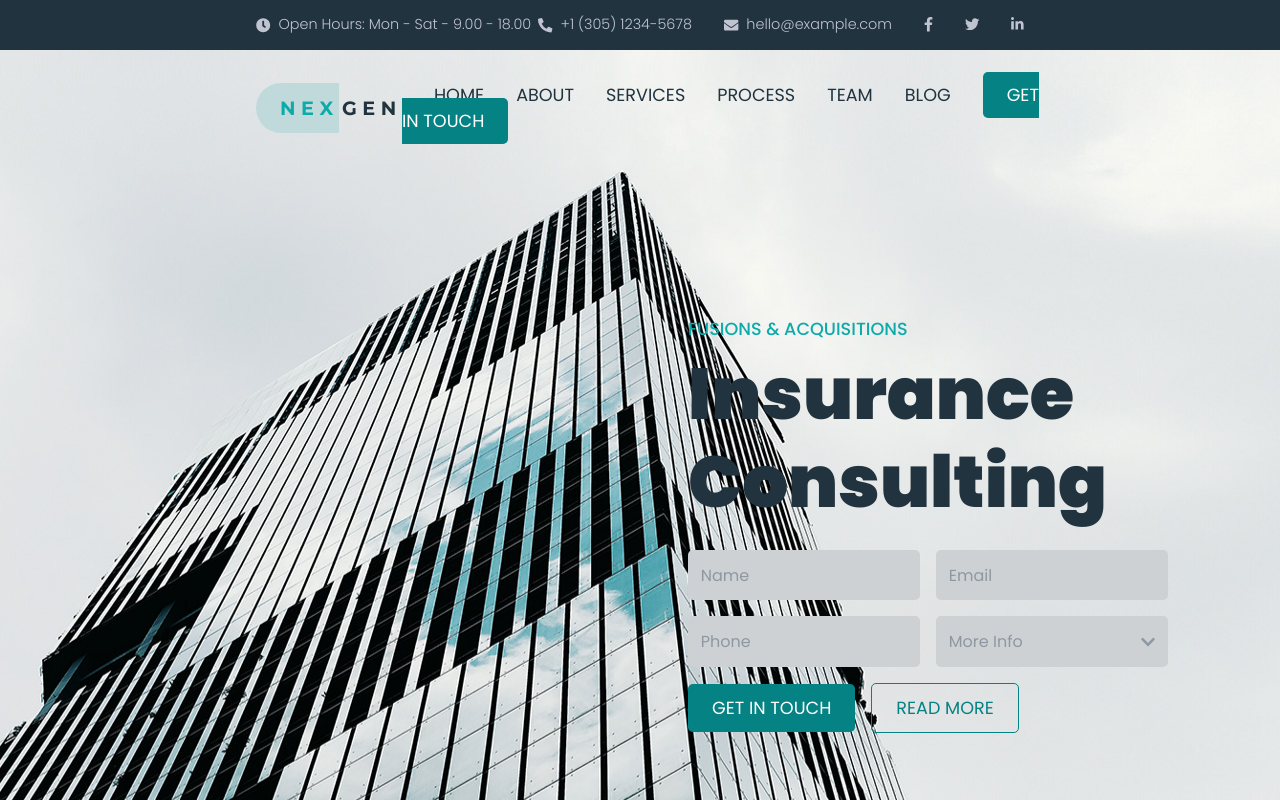
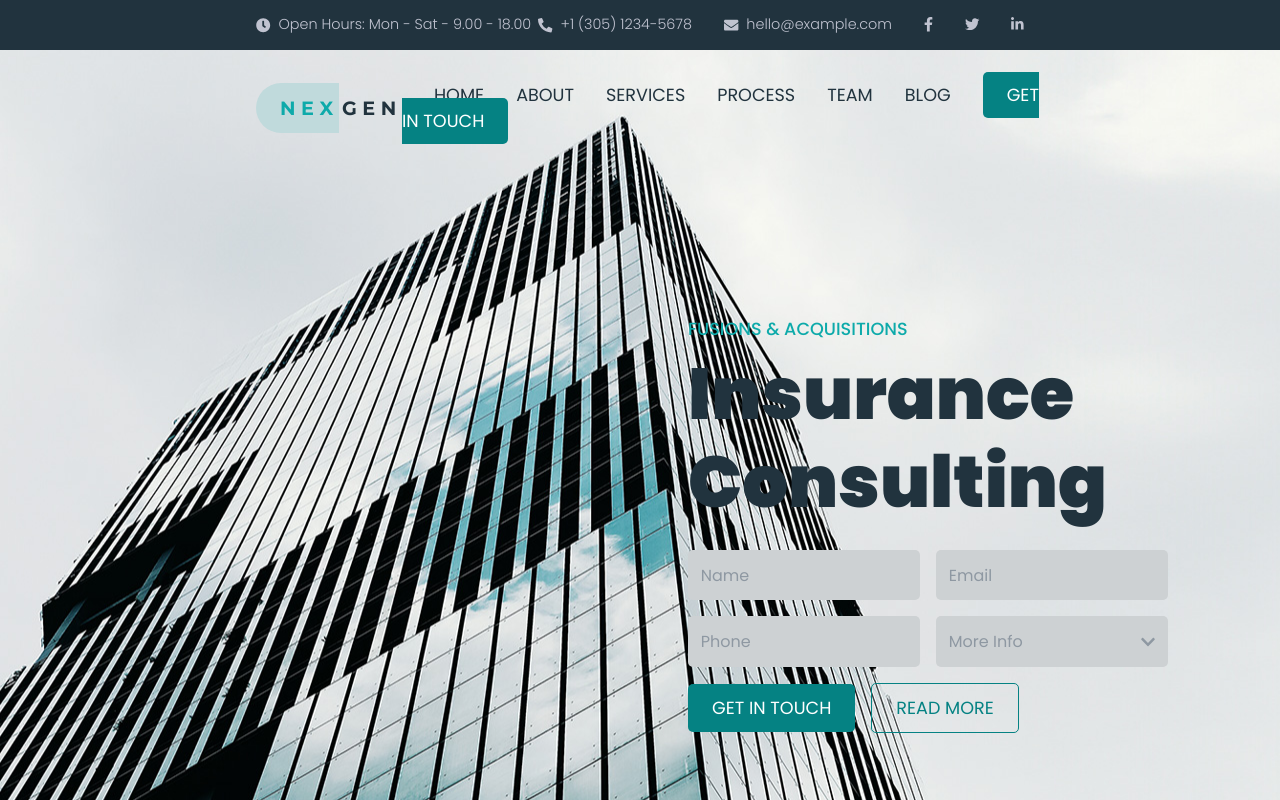
Before and after one commit to ChiaraPapagni/proj-html-vuejs, a Vue app: page / in a window 1280 px wide. Shown: the top 800 px of the page. Built offline with nearby package versions, Linux system fonts and the light colour scheme.

Commit message:
fixed background header

```diff
--- a/src/components/SiteHeader.vue
+++ b/src/components/SiteHeader.vue
@@ -95,6 +95,7 @@ export default {
 
 header {
   background-image: url(../assets/img/bg-6.jpg);
+  background-position-y: center;
 
   .top_header {
     background-color: $nexgen_dark_blue;
```
